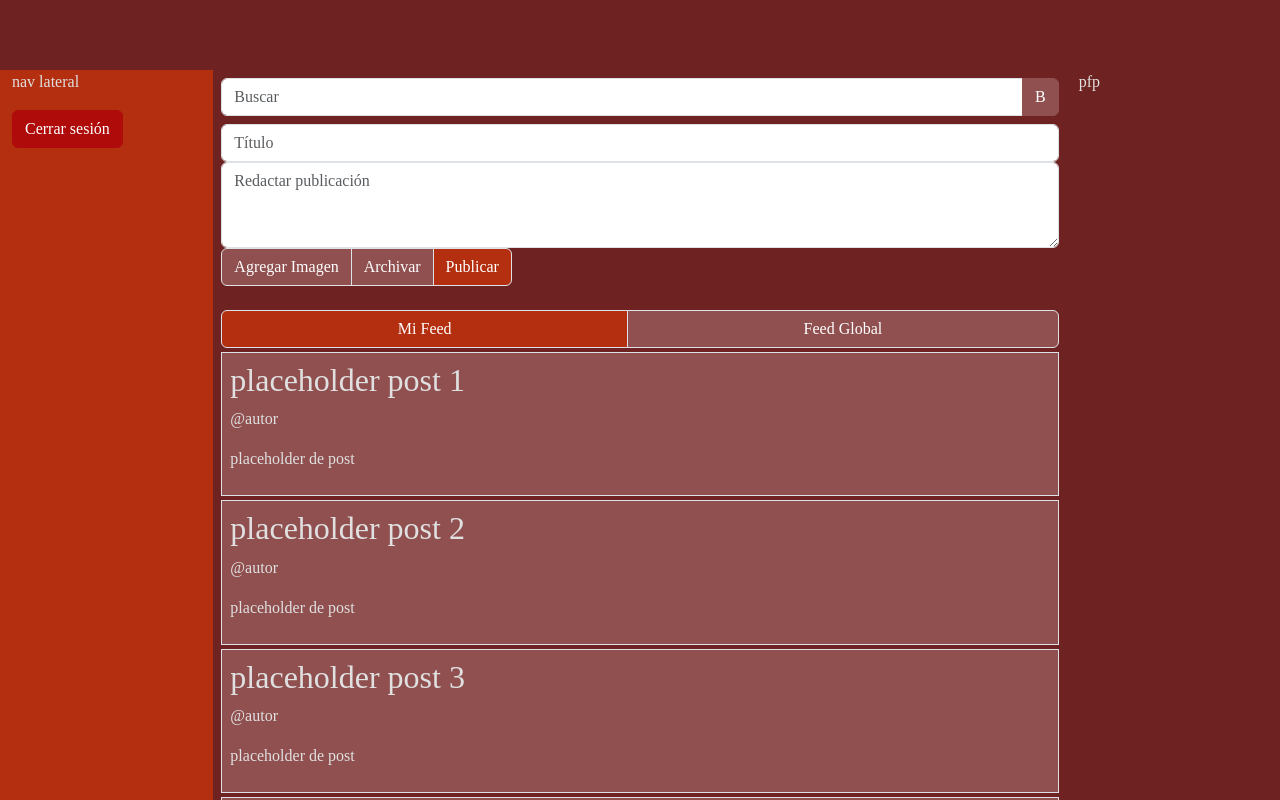
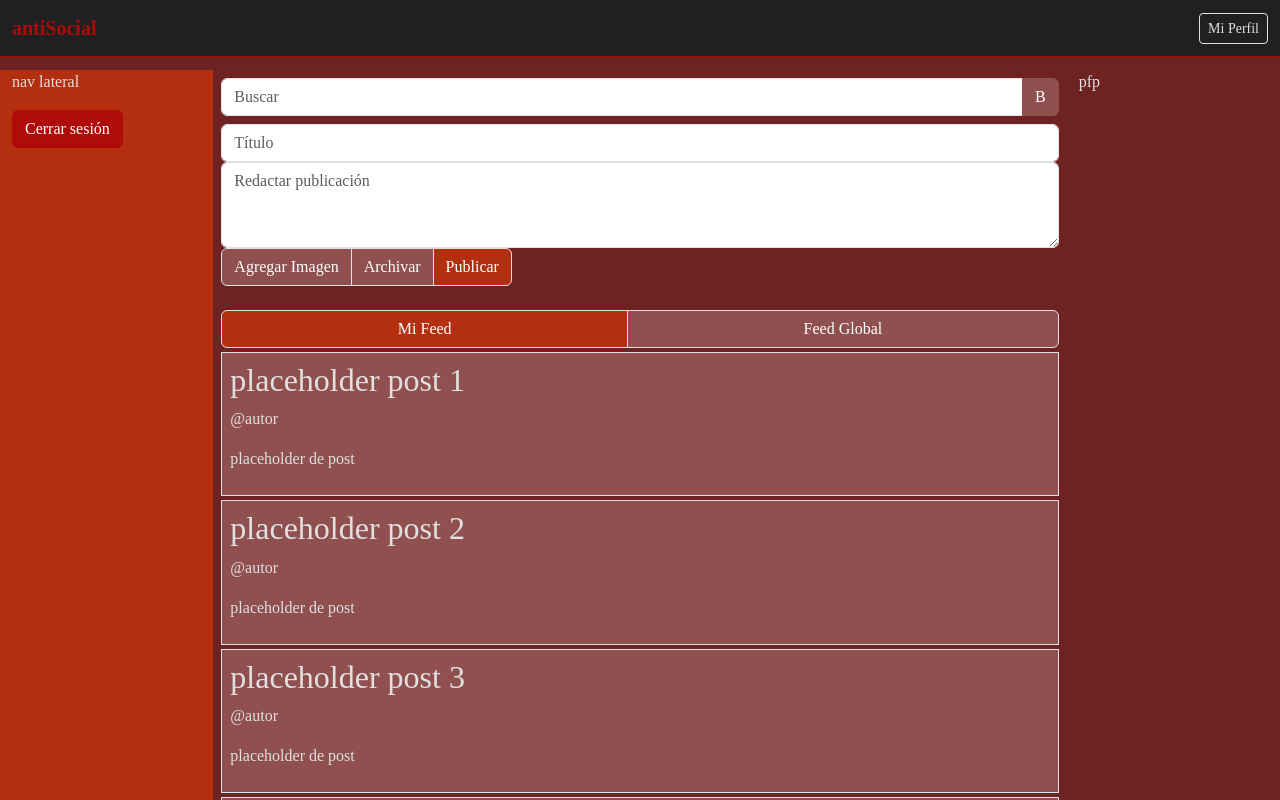
Before and after one commit to LeonardoMuranodev/anti-social-red-unahur-frontend, a React (Vite) app in the folder front/: page / in a window 1280 px wide. Shown: the top 800 px of the page. Built offline with nearby package versions, Linux system fonts and the light colour scheme; sample sign-in values are in the browser's storage; a web font is replaced by a local one.

Commit message:
navbar home

```diff
--- a/front/src/pages/Home.tsx
+++ b/front/src/pages/Home.tsx
@@ -1,16 +1,81 @@
+import { useContext, useEffect, useState } from 'react';
+import { Navbar, Container as BsContainer, Nav, Button as BsButton } from 'react-bootstrap';
+import { Link } from 'react-router';
 import Container from 'react-bootstrap/Container';
 import Row from 'react-bootstrap/Row';
 import Col from 'react-bootstrap/Col';
 import { Button, ButtonGroup, Form, InputGroup, Stack } from 'react-bootstrap';
 import Post from '../components/Post';
 import { AuthContextGlobal } from '../context/AuthContext';
-import { useContext } from 'react';
+import Footer from '../components/Footer';
 
 function Home() {
 
-  const {logout} =  useContext(AuthContextGlobal);
+  const { logout } = useContext(AuthContextGlobal);
 
-  return (<>
+  const [show, setShow] = useState(true);
+  const [lastScrollY, setLastScrollY] = useState(0);
+
+  useEffect(() => {
+    const handleScroll = () => {
+      const currentScrollY = window.scrollY;
+
+      if (currentScrollY > lastScrollY && currentScrollY > 80) {
+        setShow(false);
+      } else {
+        setShow(true);
+      }
+
+      setLastScrollY(currentScrollY);
+    };
+
+    window.addEventListener('scroll', handleScroll);
+    return () => window.removeEventListener('scroll', handleScroll);
+  }, [lastScrollY]);
+
+  return (
+    <>
+      <Navbar
+        expand="md"
+        bg="dark"
+        variant="dark"
+        className="border-bottom border-danger shadow-sm"
+        style={{
+          position: 'fixed',
+          top: 0,
+          width: '100%',
+          zIndex: 999,
+          transform: show ? 'translateY(0)' : 'translateY(-100%)',
+          transition: 'transform 0.3s ease-in-out'
+        }}
+      >
+        <BsContainer fluid>
+          <Navbar.Brand
+            as="a"
+            href="/"
+            className="fw-bold text-danger"
+          >
+            antiSocial
+          </Navbar.Brand>
+
+          <Navbar.Toggle />
+
+          <Navbar.Collapse>
+            <Nav className="ms-auto d-flex flex-column flex-md-row gap-1">
+              <Link to="/user">
+                <BsButton
+                  size="sm"
+                  variant="outline-light"
+                  className="px-2 py-1"
+                >
+                  Mi Perfil
+                </BsButton>
+              </Link>
+            </Nav>
+          </Navbar.Collapse>
+        </BsContainer>
+      </Navbar>
+
       <Container fluid>
         <Row>
           <Col className='main-content d-none d-sm-block bg-primary'>
@@ -48,19 +113,22 @@ function Home() {
                   <Button variant='primary border'>Mi Feed</Button>
                   <Button variant='secondary border'>Feed Global</Button>
                 </ButtonGroup>
-            <Post id={1}/>
-            <Post id={2}/>
-            <Post id={3}/>
-            <Post id={4}/>
+                <Post id={1} />
+                <Post id={2} />
+                <Post id={3} />
+                <Post id={4} />
               </Stack>
             </Stack>
           </Col>
           <Col className='main-content xs-order-first'>pfp</Col>
         </Row>
       </Container>
+
       <div className='nav-mobile d-sm-none'>nav mobile</div>
+
+      <Footer />
     </>
-  )
+  );
 }
 
 export default Home
```
Lines whose indentation alone changed are shown as unchanged.
